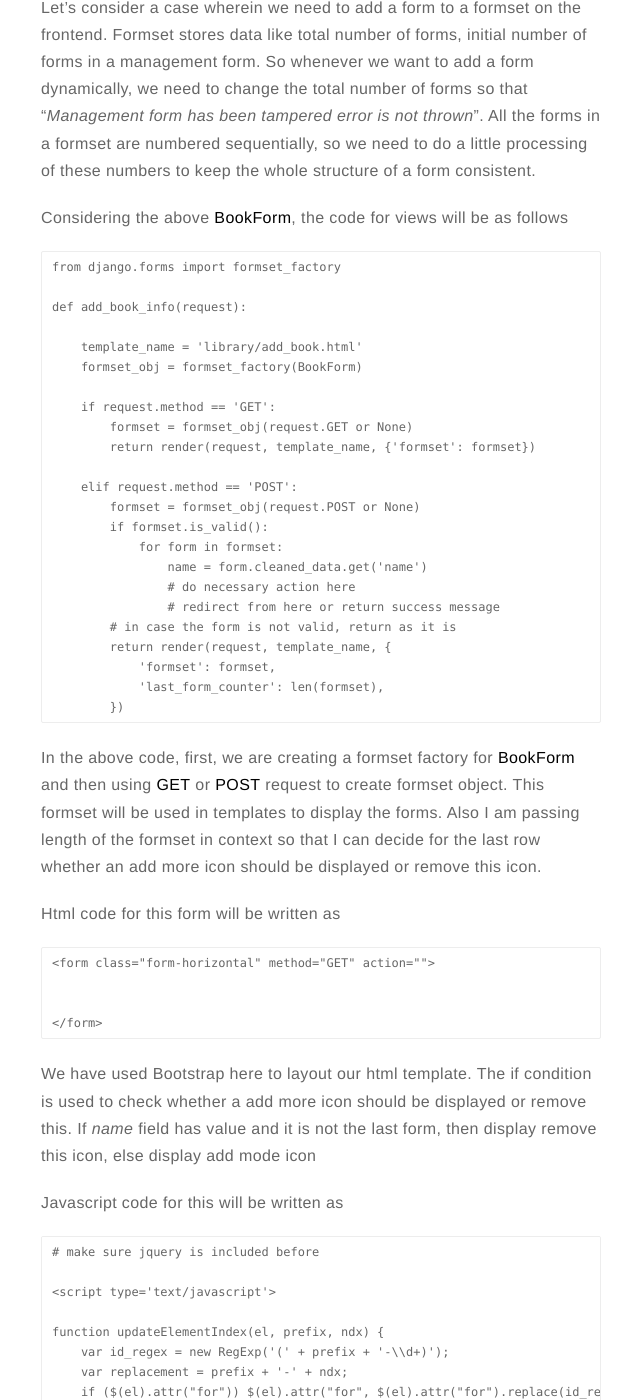
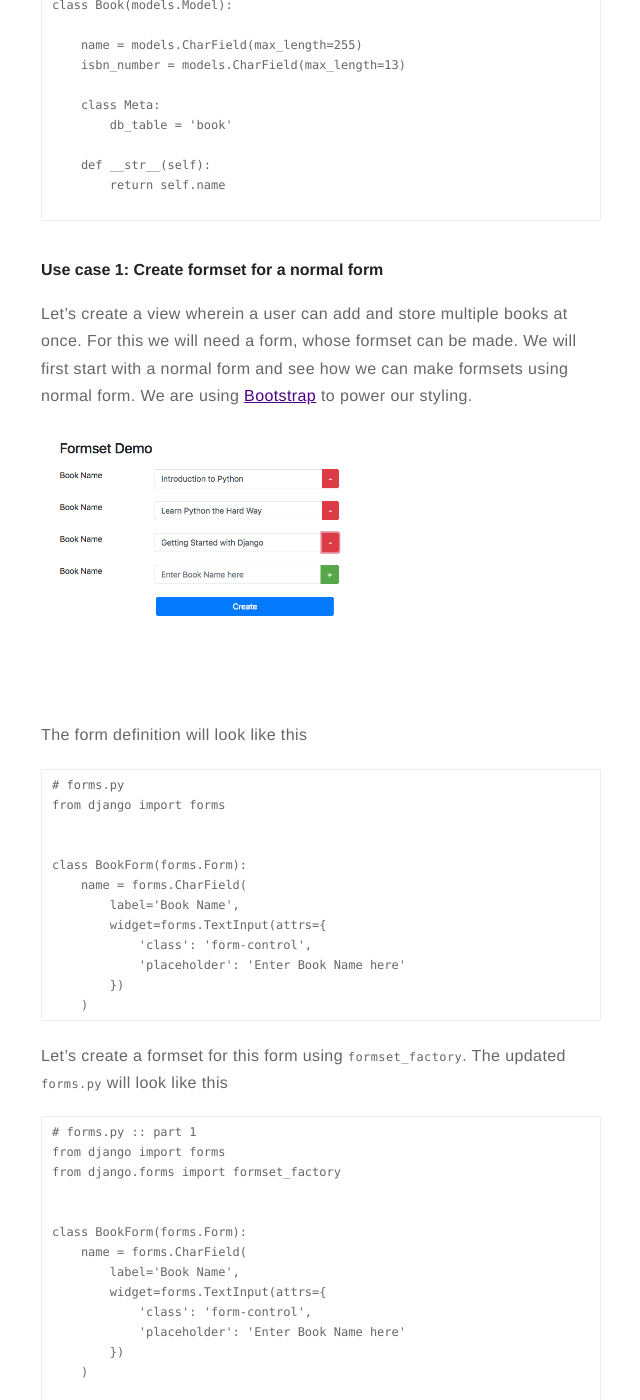
Before and after one commit to taranjeet/taranjeet.github.io, a Jekyll site: the page built from _posts/2017-07-11-adding-forms-dynamically-to-a-formset.md, in a window 1280 px wide and 1400 px high, scrolled down 1053 px. Shown: the whole window, without its empty margins (319-959 px from the left). Built offline with Jekyll 4.4.1, drawn with Linux system fonts in a browser that asks for light colours; comment, search, counter and statistics services are not loaded; some of the changed text lies outside the part shown.

Commit message:
Post: Update django dynamic formset to include normal and model formset

````diff
--- a/_posts/2017-07-11-adding-forms-dynamically-to-a-formset.md
+++ b/_posts/2017-07-11-adding-forms-dynamically-to-a-formset.md
@@ -9,96 +9,147 @@ category: blog
 
 ### Django Forms
 
-Forms in HTML are a collection of input elements that allows us to perform dynamic actions on a website. Django models these forms as an object of [**Form**](https://docs.djangoproject.com/en/1.11/topics/forms/) class. A form is responsible for taking input from a user, validating and cleaning data and taking necessary action as required.
+Forms in HTML are a collection of input elements that allows us to perform dynamic actions on a website. Django models these forms as an object of [**Form**](https://docs.djangoproject.com/en/2.0/topics/forms/) class. A form is responsible for taking input from a user, validating and cleaning data and taking necessary action as required.
 
 ### Formsets
 
-A [formset](https://docs.djangoproject.com/en/1.11/topics/forms/formsets/) is a collection of Django Forms. Each formset has a management form which is used to manage the collection of forms contained in it.
+A [formset](https://docs.djangoproject.com/en/2.0/topics/forms/formsets/) is a collection of Django Forms. Each formset has a management form which is used to manage the collection of homogeneous forms contained in it.
 
-Lets consider an example of a library where in form is required to fill details of **Book**. We are using [Bootstrap](https://getbootstrap.com/) to power our styling.
+Formset stores data like total number of forms, the initial number of forms and maximum number of forms in a management form. So whenever we want to add a form dynamically on the frontend, we need to change the total number of forms so that “*Management form has been tampered error is not thrown*”. All the forms in a formset are numbered sequentially, so we need to do a little processing of these numbers to keep the whole structure of a form consistent.
+
+Let's consider an example of a library wherein form is required to fill details of **Book**. The `Book` model looks like
 
 ```
+# models.py
+
+from django.db import models
+
+class Book(models.Model):
+
+    name = models.CharField(max_length=255)
+    isbn_number = models.CharField(max_length=13)
+
+    class Meta:
+        db_table = 'book'
+
+    def __str__(self):
+        return self.name
+
+```
+
+#### Use case 1: Create formset for a normal form
+
+Let's create a view wherein a user can add and store multiple books at once. For this we will need a form, whose formset can be made. We will first start with a normal form and see how we can make formsets using normal form. We are using [Bootstrap](https://getbootstrap.com/) to power our styling.
+
+![normal-dynamic-formset](/public/img/book_formset.png "Dynamic Formsets")
+
+The form definition will look like this
+
+```
+# forms.py
 from django import forms
+
 
 class BookForm(forms.Form):
     name = forms.CharField(
-         label=’Book Name’,
-         widget= forms.TextInput(attrs={
-             ‘class’: ‘form-control’,
-             ‘placeholder’: ‘Book Name’
-         })
+        label='Book Name',
+        widget=forms.TextInput(attrs={
+            'class': 'form-control',
+            'placeholder': 'Enter Book Name here'
+        })
     )
 ```
 
-### Dynamic adding forms to a formsets
-
-Let’s consider a case wherein we need to add a form to a formset on the frontend. Formset stores data like total number of forms, initial number of forms in a management form. So whenever we want to add a form dynamically, we need to change the total number of forms so that “*Management form has been tampered error is not thrown*”. All the forms in a formset are numbered sequentially, so we need to do a little processing of these numbers to keep the whole structure of a form consistent.
-
-Considering the above **BookForm**, the code for views will be as follows
+Let's create a formset for this form using `formset_factory`. The updated `forms.py` will look like this
 
 ```
+# forms.py :: part 1
+from django import forms
 from django.forms import formset_factory
 
-def add_book_info(request):
 
-    template_name = 'library/add_book.html'
-    formset_obj = formset_factory(BookForm)
+class BookForm(forms.Form):
+    name = forms.CharField(
+        label='Book Name',
+        widget=forms.TextInput(attrs={
+            'class': 'form-control',
+            'placeholder': 'Enter Book Name here'
+        })
+    )
 
+BookFormset = formset_factory(BookForm, extra=1)
+```
+
+Now, let's use this form in a view and create an interface where a user can add or store multiple books
+
+```
+# views.py :: part 2
+from django.shortcuts import render, redirect
+
+from .forms import BookFormset
+from .models import Book
+
+
+def create_book_normal(request):
+    template_name = 'store/create_normal.html'
+    heading_message = 'Formset Demo'
     if request.method == 'GET':
-        formset = formset_obj(request.GET or None)
-        return render(request, template_name, {'formset': formset})
-
+        formset = BookFormset(request.GET or None)
     elif request.method == 'POST':
-        formset = formset_obj(request.POST or None)
+        formset = BookFormset(request.POST)
         if formset.is_valid():
             for form in formset:
+                # extract name from each form and save
                 name = form.cleaned_data.get('name')
-                # do necessary action here
-                # redirect from here or return success message
-        # in case the form is not valid, return as it is
-        return render(request, template_name, {
-            'formset': formset,
-            'last_form_counter': len(formset),
-        })
+                # save book instance
+                if name:
+                    Book(name=name).save()
+            # once all books are saved, redirect to book list view
+            return redirect('book_list')
+    return render(request, template_name, {
+        'formset': formset,
+        'heading': heading_message,
+    })
 ```
 
-In the above code, first, we are creating a formset factory for **BookForm** and then using **GET** or **POST** request to create formset object. This formset will be used in templates to display the forms. Also I am passing length of the formset in context so that I can decide for the last row whether an add more icon should be displayed or remove this icon.
-
-Html code for this form will be written as
+The template code to render and iterate over this formset will look like
 
 ```
-<form class="form-horizontal" method="GET" action="">
-{{ formset.management_form }}
-{% for form in formset %}
-<div class="row form-row">
-    <div class="col-sm-2">
-        <label>{{form.name.label}}</label>
+# create_normal.html :: part 3
+<form class="form-horizontal" method="POST" action="">
+{{ "{% csrf_token " }}%}
+{{ "{{ formset.management_form "}}}}
+{{ "{% for form in formset " }}%}
+<div class="row form-row spacer">
+    <div class="col-2">
+        <label>{{ "{{form.name.label"}}}}</label>
     </div>
-    <div class="col-sm-4">
+    <div class="col-4">
         <div class="input-group">
-            {{form.name}}
-            {# used when the form is submitted with error #}
-            {# if value of name field exists then show remove icon else add icon #}
-            {# if it is last form then display plus sign #}
-            {% if form.name.value and forloop.counter != last_form_counter %}
-                <span class="input-group-btn"><button class="btn btn-danger remove-form-row"><span class="glyphicon glyphicon-minus" aria-hidden="true"></span></button></span>
-            {% else %}
-                <span class="input-group-btn"><button class="btn btn-success add-form-row"><span class="glyphicon glyphicon-plus" aria-hidden="true"></span></button></span>
-            {% endif %}
+            {{ "{{form.name"}}}}
+            <div class="input-group-append">
+                <button class="btn btn-success add-form-row">+</button>
+            </div>
         </div>
     </div>
 </div>
-{% endfor %}
+{{ "{% endfor " }} %}
+<div class="row spacer">
+    <div class="col-4 offset-2">
+        <button type="submit" class="btn btn-block btn-primary">Create</button>
+    </div>
+</div>
 </form>
 ```
 
-We have used Bootstrap here to layout our html template. The if condition is used to check whether a add more icon should be displayed or remove this. If *name* field has value and it is not the last form, then display remove this icon, else display add mode icon
+This code will simply render the form. By default, a single element will be present, since we have passed `extra` as 1 when creating `BookFormset`.
 
-Javascript code for this will be written as
+Now we need to add some javascript code, to give the functionality of adding form elements when `+` button is pressed and removing form elements when `-` button is present.
+
+This code will look like
 
 ```
-# make sure jquery is included before
-
+# create_normal.html :: part 4
 <script type='text/javascript'>
 
 function updateElementIndex(el, prefix, ndx) {
@@ -158,6 +209,178 @@ $(document).on('click', '.remove-form-row', function(e){
 </script>
 ```
 
-Much of the help for above javascript code is taken from this [stackoverflow answer](https://stackoverflow.com/a/669982/2534102). This code registers two handlers on click for `add` and `remove` form.
+When this code is added in `create_normal.html`, the functionality becomes complete wherein a user can add and remove form elements on the fly.
 
-That’s all for adding forms to a Django formset dynamically.
+#### Use case 2: Create formset for a model form
+
+Lets us consider the same problem, where we want to add multiple books, but this time using a `ModelForm`, rather than using a simple form. Since we are using `ModelForm`, a `ModelFormset` will be created.
+
+```
+# forms.py :: part 1
+
+from django.forms import modelformset_factory
+
+BookModelFormset = modelformset_factory(
+    Book,
+    fields=('name', ),
+    extra=1,
+    widgets={'name': forms.TextInput(attrs={
+            'class': 'form-control',
+            'placeholder': 'Enter Book Name here'
+        })
+    }
+)
+```
+
+The code for the views will be slightly changed. Here rather than creating a `Book` model instance and then saving it, `form` will be used, since `form` is an instance of `ModelForm`.
+
+```
+# views.py :: part 2
+
+from django.shortcuts import render, redirect
+
+from .forms import BookModelFormset
+
+
+def create_book_model_form(request):
+    template_name = 'store/create_normal.html'
+    heading_message = 'Model Formset Demo'
+    if request.method == 'GET':
+        # we don't want to display the already saved model instances
+        formset = BookModelFormset(queryset=Book.objects.none())
+    elif request.method == 'POST':
+        formset = BookModelFormset(request.POST)
+        if formset.is_valid():
+            for form in formset:
+                # only save if name is present
+                if form.cleaned_data.get('name'):
+                    form.save()
+            return redirect('book_list')
+
+    return render(request, template_name, {
+        'formset': formset,
+        'heading': heading_message,
+    })
+
+```
+
+The template code(part 3) and javascript code(part 4) remains the same.
+
+#### Use case 3: Create Formset and Form both
+
+Let's consider a more complex case wherein we need to save form along with a formset. This can be easily understood by taking the example of `Book` and `Author`. Here we will create a modelform for `Book` and modelformset for `Author`.
+
+![normal-dynamic-formset](/public/img/book_with_author.png "Form with Formsets")
+
+```
+# forms.py :: part 1
+
+from django import forms
+from django.forms import modelformset_factory
+
+from .models import Book, Author
+
+class BookModelForm(forms.ModelForm):
+
+    class Meta:
+        model = Book
+        fields = ('name', )
+        labels = {
+            'name': 'Book Name'
+        }
+        widgets = {
+            'name': forms.TextInput(attrs={
+                'class': 'form-control',
+                'placeholder': 'Enter Book Name here'
+                }
+            )
+        }
+
+AuthorFormset = modelformset_factory(
+    Author,
+    fields=('name', ),
+    extra=1,
+    widgets={
+        'name': forms.TextInput(
+            attrs={
+                'class': 'form-control',
+                'placeholder': 'Enter Author Name here'
+            }
+        )
+    }
+)
+
+```
+
+The corresponding code for the views will look like
+
+```
+# views.py :: part 2
+
+def create_book_with_authors(request):
+    template_name = 'store/create_with_author.html'
+    if request.method == 'GET':
+        bookform = BookModelForm(request.GET or None)
+        formset = AuthorFormset(queryset=Author.objects.none())
+    elif request.method == 'POST':
+        bookform = BookModelForm(request.POST)
+        formset = AuthorFormset(request.POST)
+        if bookform.is_valid() and formset.is_valid():
+            # first save this book, as its reference will be used in `Author`
+            book = bookform.save()
+            for form in formset:
+                # so that `book` instance can be attached.
+                author = form.save(commit=False)
+                author.book = book
+                author.save()
+            return redirect('store:book_list')
+    return render(request, template_name, {
+        'bookform': bookform,
+        'formset': formset,
+    })
+```
+
+The template code to iterate and render both the form and formset will look like
+
+```
+# create_with_author.html :: part 3
+
+<form class="form-horizontal" method="POST" action="">
+    {{ "{% csrf_token " }}%}
+<div class="row spacer">
+<div class="col-2">
+    <label>{{ "{{bookform.name.label"}}}}</label>
+</div>
+<div class="col-4">
+    <div class="input-group">
+        {{ "{{bookform.name"}}}}
+    </div>
+</div>
+</div>
+{{ "{{ formset.management_form "}}}}
+{{ "{% for form in formset " }}%}
+<div class="row form-row spacer">
+    <div class="col-2">
+        <label>{{ "{{form.name.label"}}}}</label>
+    </div>
+    <div class="col-4">
+        <div class="input-group">
+            {{ "{{form.name"}}}}
+            <div class="input-group-append">
+                <button class="btn btn-success add-form-row">+</button>
+            </div>
+        </div>
+    </div>
+</div>
+{{ "{% endfor " }}%}
+<div class="row spacer">
+    <div class="col-4 offset-2">
+        <button type="submit" class="btn btn-block btn-primary">Create</button>
+    </div>
+</div>
+</form>
+```
+
+### Conclusion
+
+This post walked in detail of how can the formsets be implemented. Much of the help for above javascript code is taken from this [stackoverflow answer](https://stackoverflow.com/a/669982/2534102).
````
Also changed, not shown: public/img/book_formset.png (added), public/img/book_with_author.png (added).
